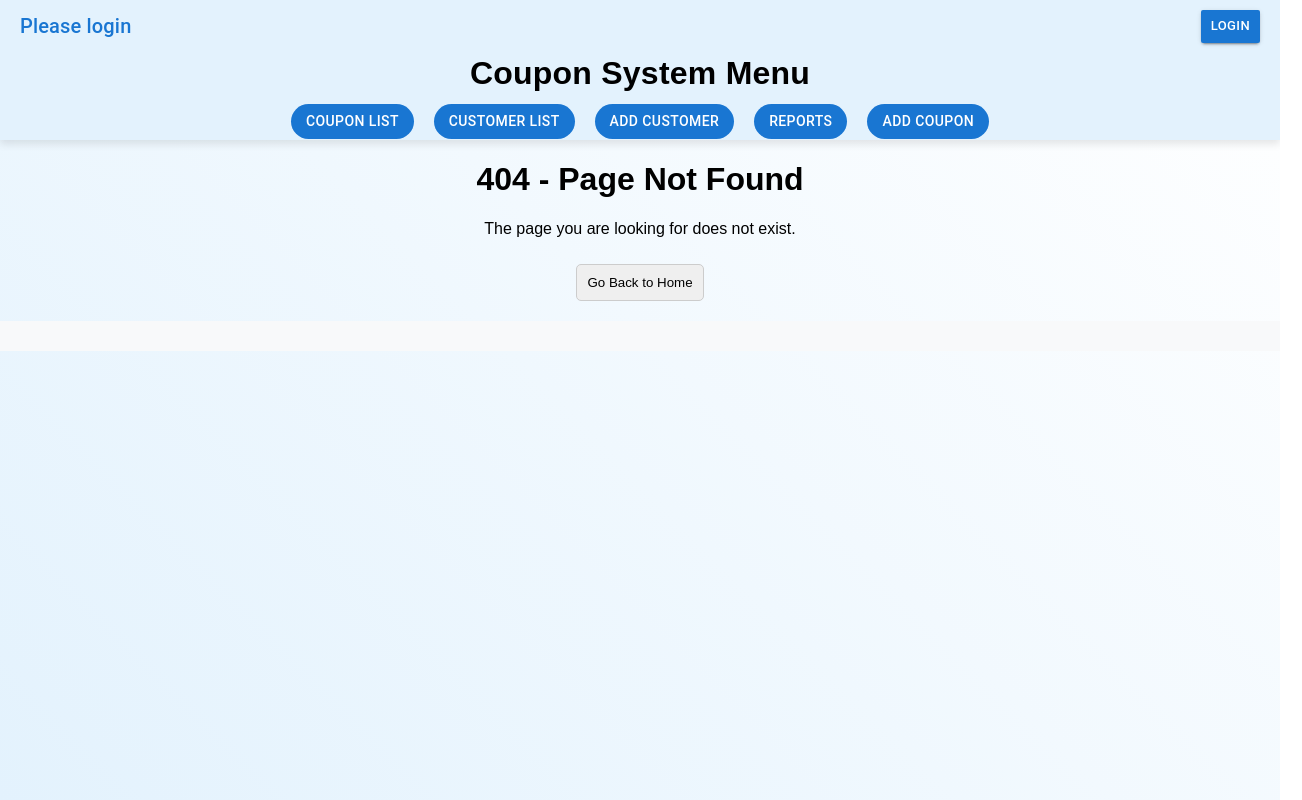
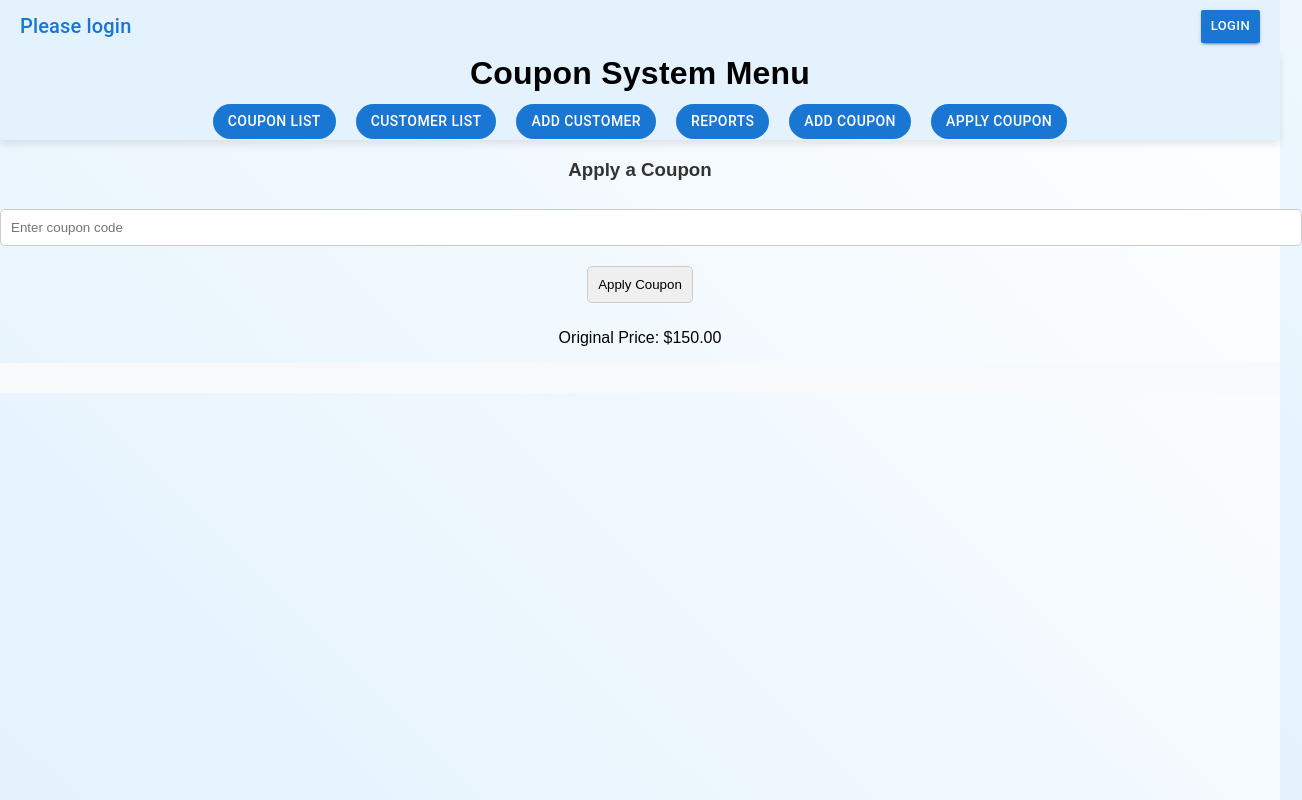
Before and after one commit to moradi12/OversightCoupons, a React (Create React App) app in the folder typescript_coupon_front/: page /coupon/apply in a window 1280 px wide. Before the commit this address had no page. Shown: the whole page, 1302 px wide, since content can reach past the window. Built offline with nearby package versions, Linux system fonts and the light colour scheme; what notyf would draw is missing.

Commit message:
update manu apple coupons and single coupon

```diff
--- a/typescript_coupon_front/src/Components/Layout/Menu/Menu.tsx
+++ b/typescript_coupon_front/src/Components/Layout/Menu/Menu.tsx
@@ -54,6 +54,9 @@ export function Menu(): JSX.Element {
       <Button component={NavLink} to="/admin/coupon/add" sx={buttonStyle}>
         Add Coupon
       </Button>
+      <Button component={NavLink} to="/coupon/apply" sx={buttonStyle}>
+        Apply Coupon
+      </Button>
     </Box>
   );
 }
--- a/typescript_coupon_front/src/Components/Pages/ApplyCoupon/ApplyCoupon.tsx
+++ b/typescript_coupon_front/src/Components/Pages/ApplyCoupon/ApplyCoupon.tsx
@@ -18,9 +18,9 @@ const ApplyCoupon: React.FC<ApplyCouponProps> = ({
   appliedCouponCodes,
   setAppliedCouponCodes,
 }) => {
-  const [inputCode, setInputCode] = useState<string>(""); // User-entered coupon code
-  const [discountAmount, setDiscountAmount] = useState<number | null>(null); // Discount amount
-  const [finalPrice, setFinalPrice] = useState<number | null>(null); // Price after applying coupon
+  const [inputCode, setInputCode] = useState<string>("");
+  const [discountAmount, setDiscountAmount] = useState<number | null>(null);
+  const [finalPrice, setFinalPrice] = useState<number>(orderTotal);
 
   const handleApplyCoupon = () => {
     try {
@@ -30,19 +30,31 @@ const ApplyCoupon: React.FC<ApplyCouponProps> = ({
         return;
       }
 
-      // Apply the coupon using CouponUtils
+      // Validate coupon code
+      if (inputCode !== coupon.code) {
+        notify.error("Invalid coupon code. Please try again.");
+        return;
+      }
+
+      // Check coupon availability
+      if (!coupon.isAvailable) {
+        notify.error("This coupon is no longer available.");
+        return;
+      }
+
+      // Check coupon expiration
+      if (coupon.endDate && new Date() > new Date(coupon.endDate)) {
+        notify.error("This coupon has expired.");
+        return;
+      }
+
       const { discountedPrice, discountAmount } = CouponUtils.applyCoupon(inputCode, coupon, orderTotal);
-
-      // Update the state
       setDiscountAmount(discountAmount);
       setFinalPrice(discountedPrice);
-
-      // Pass the updated total to the parent
       onApplyCoupon(discountedPrice);
-
-      // Track the applied coupon
       setAppliedCouponCodes([...appliedCouponCodes, inputCode]);
 
+      // Notify the user
       notify.success(`Coupon applied successfully! You saved $${discountAmount.toFixed(2)}.`);
     } catch (error) {
       if (error instanceof Error) {
@@ -78,7 +90,7 @@ const ApplyCoupon: React.FC<ApplyCouponProps> = ({
         {discountAmount !== null && (
           <>
             <p>Discount: <span className="text-green-500 font-bold">- ${discountAmount.toFixed(2)}</span></p>
-            <p>Final Price: <span className="text-blue-500 font-bold">${finalPrice?.toFixed(2)}</span></p>
+            <p>Final Price: <span className="text-blue-500 font-bold">${finalPrice.toFixed(2)}</span></p>
           </>
         )}
       </div>
--- /dev/null
+++ b/typescript_coupon_front/src/Components/Pages/ApplyCoupon/ApplyCouponWrapper.tsx
@@ -0,0 +1,48 @@
+import React, { useState } from "react";
+import { Coupon } from "../../Models/Coupon";
+import ApplyCoupon from "./ApplyCoupon";
+
+const ApplyCouponWrapper: React.FC = () => {
+  const [orderTotal, setOrderTotal] = useState<number>(150);
+  const [appliedCouponCodes, setAppliedCouponCodes] = useState<string[]>([]);
+
+  const sampleCoupon: Coupon = {
+    title: "20% OFF",
+    id: 1,
+    name: "Sample Coupon",
+    description: "Use this coupon for 20% off!",
+    createdByUserId: 1,
+    creationDate: new Date(),
+    discountType: "Percentage",
+    discount: 20,
+    expirationDate: new Date("2024-12-31"),
+    code: "SAMPLE20",
+    isCombinable: true,
+    maxUsage: 5,
+    currentUsage: 0,
+    amount: 10,
+    price: 150,
+    startDate: new Date(),
+    endDate: new Date("2024-12-31"),
+    image: null,
+    isAvailable: true,
+    category: null,
+    isMasterCoupon: false,
+  };
+
+  const handleApplyCoupon = (newTotal: number) => {
+    setOrderTotal(newTotal); // Update the total price
+  };
+
+  return (
+    <ApplyCoupon
+      coupon={sampleCoupon}
+      orderTotal={orderTotal}
+      onApplyCoupon={handleApplyCoupon}
+      appliedCouponCodes={appliedCouponCodes}
+      setAppliedCouponCodes={setAppliedCouponCodes}
+    />
+  );
+};
+
+export default ApplyCouponWrapper;
--- a/typescript_coupon_front/src/Components/Pages/Coupon/SingleCoupon.tsx
+++ b/typescript_coupon_front/src/Components/Pages/Coupon/SingleCoupon.tsx
@@ -4,7 +4,7 @@ import { handleCouponPurchase } from "../../Utils/CouponActions";
 import { getCouponsFromLocalStorage } from "../../Utils/LocalStorageUtils";
 import { notify } from "../../Utils/notif";
 import AddCoupon from "../AddCoupon/AddCoupon";
-// import ApplyCoupon from "../ApplyCoupon/ApplyCoupon";
+import ApplyCoupon from "../ApplyCoupon/ApplyCoupon"; // Import ApplyCoupon
 import { DeleteCoupon } from "../DeleteCoupon/DeleteCoupon";
 import CouponDetails from "./CouponDetails";
 
@@ -22,8 +22,9 @@ const SingleCoupon = ({
   const [isEdit, setIsEdit] = useState(false);
   const [purchased, setPurchased] = useState<boolean>(false);
   const [redeem, setRedeem] = useState<boolean>(false);
+  const [orderTotal, setOrderTotal] = useState<number>(150); // Example order total
+  const [appliedCouponCodes, setAppliedCouponCodes] = useState<string[]>([]); // Track applied coupons
 
-  // Load coupons from local storage on mount
   useEffect(() => {
     const loadedCoupons = getCouponsFromLocalStorage();
     setSavedCoupons(loadedCoupons);
@@ -88,23 +89,32 @@ const SingleCoupon = ({
         <div className="mt-4">
           <strong>Coupon Code:</strong> {coupon.code}
         </div>
-      ) : purchased ? (
+      ) : (
         <div>
-          <div className="mt-4 text-green-700">
-            <strong>Coupon Code:</strong> {coupon.code}
-          </div>
-          <div>
-            <button onClick={() => setRedeem(true)}>Redeem Coupon</button>
+          {purchased ? (
+            <div className="mt-4 text-green-700">
+              <strong>Coupon Code:</strong> {coupon.code}
+            </div>
+          ) : (
+            <div className="mt-4 text-red-700">
+              You need to buy this coupon to get the code.
+            </div>
+          )}
+          <div className="mt-2">
+            {/* Redeem Coupon Button */}
+            <button onClick={() => setRedeem(!redeem)}>
+              {redeem ? "Close Redeem" : "Redeem Coupon"}
+            </button>
           </div>
           {redeem && (
-            <div className="mt-4">
-
-            </div>
+            <ApplyCoupon
+              coupon={coupon}
+              orderTotal={orderTotal}
+              onApplyCoupon={setOrderTotal}
+              appliedCouponCodes={appliedCouponCodes}
+              setAppliedCouponCodes={setAppliedCouponCodes}
+            />
           )}
-        </div>
-      ) : (
-        <div className="mt-4 text-red-700">
-          You need to buy this coupon to get the code.
         </div>
       )}
     </li>
--- a/typescript_coupon_front/src/Components/Pages/Route/MainRoute/MainRoute.tsx
+++ b/typescript_coupon_front/src/Components/Pages/Route/MainRoute/MainRoute.tsx
@@ -5,6 +5,7 @@ import AddCoupon from "../../AddCoupon/AddCoupon";
 import AddCustomer from "../../AddCustomer/AddCustomer";
 import AllCoupons from "../../AllCoupons/AllCoupons";
 import AllCustomers from "../../AllCustomers/AllCustomers";
+import ApplyCouponWrapper from "../../ApplyCoupon/ApplyCouponWrapper";
 import Login from "../../Login/Login";
 import { Page404 } from "../../Page404/Page404";
 
@@ -26,6 +27,7 @@ export function MainRoute(): JSX.Element {
         <Route path="/" element={<Main />} />
         <Route path="/all" element={<AllCoupons />} />
         <Route path="/login" element={<Login />} />
+        <Route path="/coupon/apply" element={<ApplyCouponWrapper />} />
         <Route path="*" element={<Page404 />} />
       </Routes>
     </div>
```
